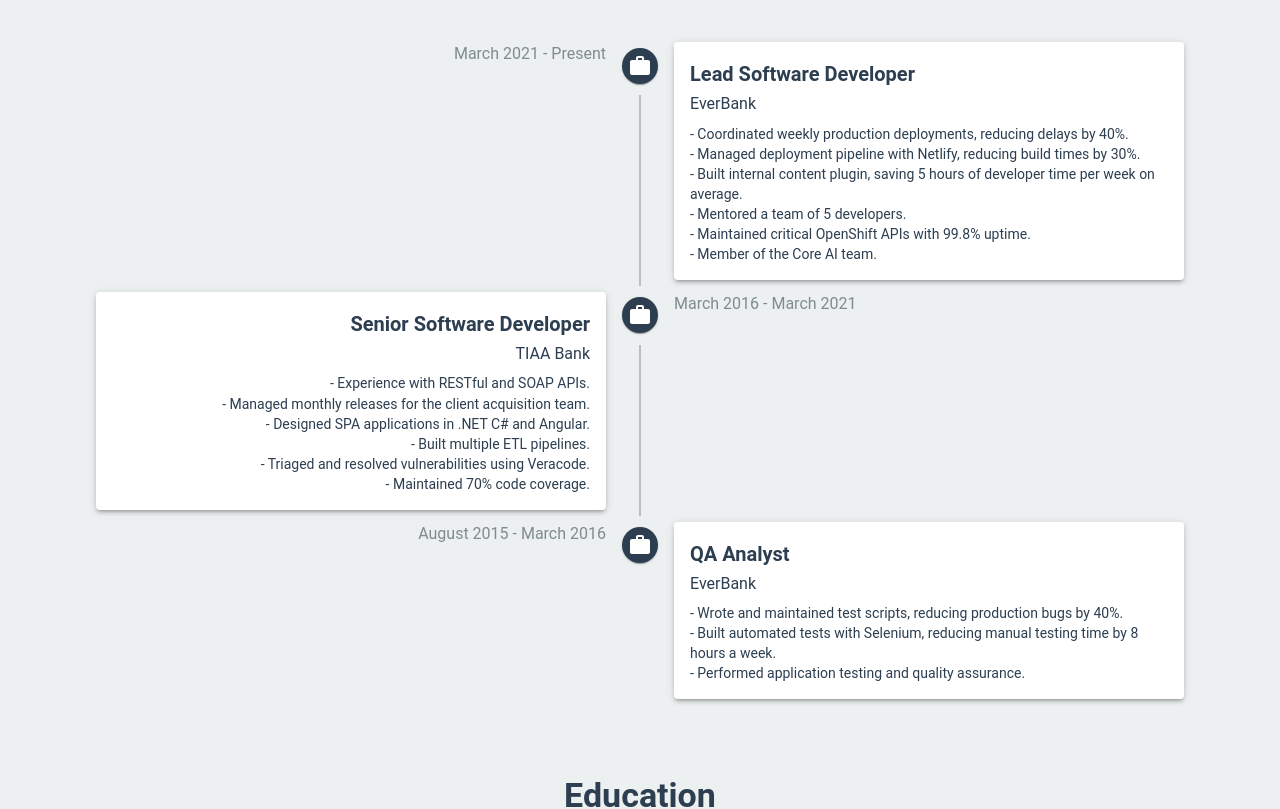
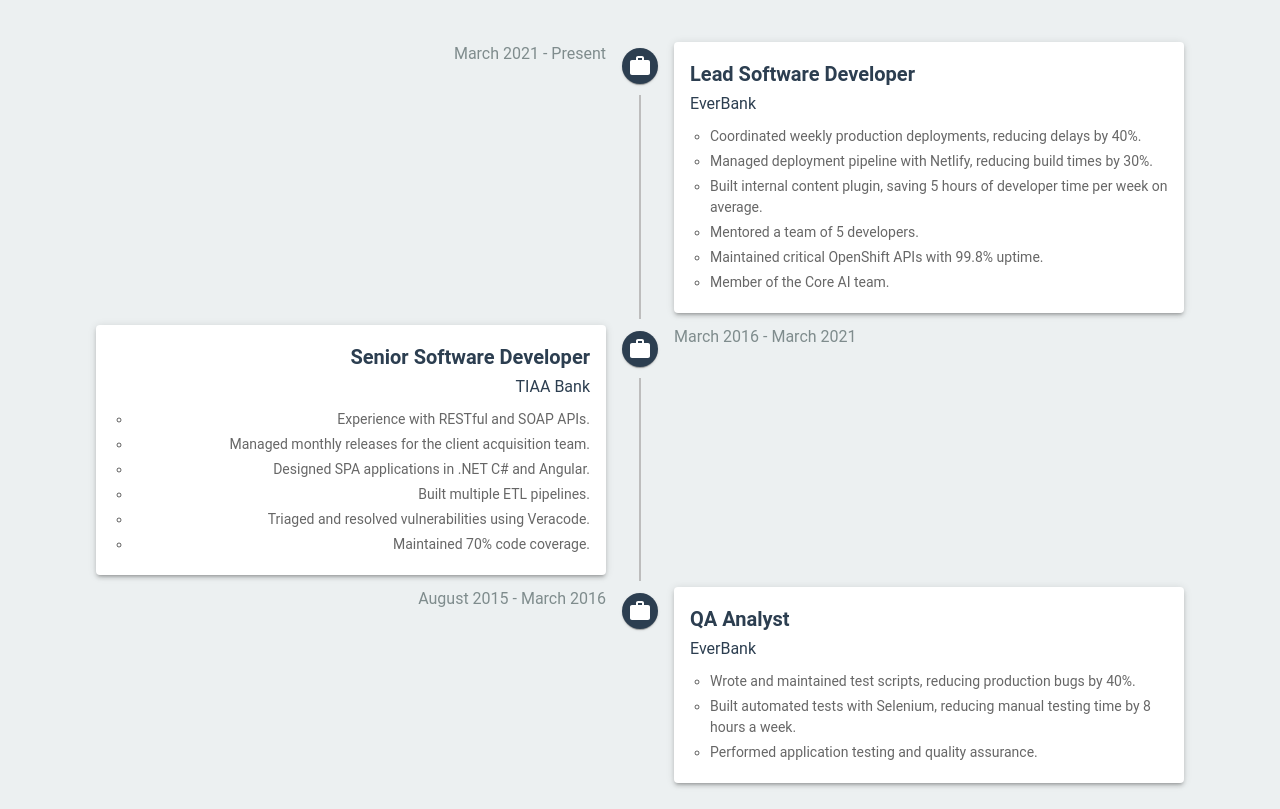
Before and after one commit to Nuvo1993/resume-react, a React (Create React App) app: page / in a window 1280 px wide. Shown: the part 1840-2649 px from the top of the page. Built offline with nearby package versions, Linux system fonts and the light colour scheme.

Commit message:
improved work history section

```diff
--- a/src/components/Resume/Resume.css
+++ b/src/components/Resume/Resume.css
@@ -25,7 +25,22 @@
   border-radius: 4px;
 }
 
+.timeline-list {
+  margin: 8px 0 0 0;
+  padding-left: 20px;
+  font-size: 0.875rem;
+  color: rgba(0, 0, 0, 0.6);
+}
+
+.timeline-list li {
+  margin-bottom: 4px;
+}
+
 @media (max-width: 600px) {
+  .MuiTimelineItem-root::before {
+    display: none;
+  }
+
   .timeline-paper {
     width: 100%;
   }
--- a/src/components/Resume/Resume.js
+++ b/src/components/Resume/Resume.js
@@ -1,3 +1,4 @@
+import { useEffect } from "react";
 import "./Resume.css";
 import AOS from "aos";
 import "aos/dist/aos.css";
@@ -54,7 +55,9 @@ function SkillChips({ icon, title, skills }) {
 }
 
 export default function Resume() {
+  useEffect(() => {
     AOS.init();
+  }, []);
   const frontEndSkills = ["React", "Angular", "Typescript", "Javascript", "RxJS", "HTML", "CSS"];
   const backEndSkills = [
     "Node.js",
@@ -112,9 +115,11 @@ export default function Resume() {
           </Typography>
           <Timeline position={isMobile ? "right" : "alternate"}>
             <TimelineItem>
+              {!isMobile && (
                 <TimelineOppositeContent color="text.secondary">
                   March 2021 - Present
                 </TimelineOppositeContent>
+              )}
               <TimelineSeparator>
                 <TimelineDot color="primary">
                   <WorkIcon />
@@ -125,21 +130,26 @@ export default function Resume() {
                 <Paper elevation={3} className="timeline-paper">
                   <Typography variant="h6">Lead Software Developer</Typography>
                   <Typography variant="subtitle1" gutterBottom>EverBank</Typography>
-                  <Typography variant="body2">
-                    - Coordinated weekly production deployments, reducing delays by 40%.<br />
-                    - Managed deployment pipeline with Netlify, reducing build times by 30%.<br />
-                    - Built internal content plugin, saving 5 hours of developer time per week on average.<br />
-                    - Mentored a team of 5 developers.<br />
-                    - Maintained critical OpenShift APIs with 99.8% uptime.<br />
-                    - Member of the Core AI team.
-                  </Typography>
+                  {isMobile && (
+                    <Typography variant="caption" color="text.secondary">March 2021 - Present</Typography>
+                  )}
+                  <ul className="timeline-list">
+                    <li>Coordinated weekly production deployments, reducing delays by 40%.</li>
+                    <li>Managed deployment pipeline with Netlify, reducing build times by 30%.</li>
+                    <li>Built internal content plugin, saving 5 hours of developer time per week on average.</li>
+                    <li>Mentored a team of 5 developers.</li>
+                    <li>Maintained critical OpenShift APIs with 99.8% uptime.</li>
+                    <li>Member of the Core AI team.</li>
+                  </ul>
                 </Paper>
               </TimelineContent>
             </TimelineItem>
             <TimelineItem>
+              {!isMobile && (
                 <TimelineOppositeContent color="text.secondary">
                   March 2016 - March 2021
                 </TimelineOppositeContent>
+              )}
               <TimelineSeparator>
                 <TimelineDot color="primary">
                   <WorkIcon />
@@ -150,21 +160,26 @@ export default function Resume() {
                 <Paper elevation={3} className="timeline-paper">
                   <Typography variant="h6">Senior Software Developer</Typography>
                   <Typography variant="subtitle1" gutterBottom>TIAA Bank</Typography>
-                  <Typography variant="body2">
-                    - Experience with RESTful and SOAP APIs.<br />
-                    - Managed monthly releases for the client acquisition team.<br />
-                    - Designed SPA applications in .NET C# and Angular.<br />
-                    - Built multiple ETL pipelines.<br />
-                    - Triaged and resolved vulnerabilities using Veracode.<br />
-                    - Maintained 70% code coverage.
-                  </Typography>
+                  {isMobile && (
+                    <Typography variant="caption" color="text.secondary">March 2016 - March 2021</Typography>
+                  )}
+                  <ul className="timeline-list">
+                    <li>Experience with RESTful and SOAP APIs.</li>
+                    <li>Managed monthly releases for the client acquisition team.</li>
+                    <li>Designed SPA applications in .NET C# and Angular.</li>
+                    <li>Built multiple ETL pipelines.</li>
+                    <li>Triaged and resolved vulnerabilities using Veracode.</li>
+                    <li>Maintained 70% code coverage.</li>
+                  </ul>
                 </Paper>
               </TimelineContent>
             </TimelineItem>
             <TimelineItem>
+              {!isMobile && (
                 <TimelineOppositeContent color="text.secondary">
                   August 2015 - March 2016
                 </TimelineOppositeContent>
+              )}
               <TimelineSeparator>
                 <TimelineDot color="primary">
                   <WorkIcon />
@@ -174,11 +189,14 @@ export default function Resume() {
                 <Paper elevation={3} className="timeline-paper">
                   <Typography variant="h6">QA Analyst</Typography>
                   <Typography variant="subtitle1" gutterBottom>EverBank</Typography>
-                  <Typography variant="body2">
-                    - Wrote and maintained test scripts, reducing production bugs by 40%.<br />
-                    - Built automated tests with Selenium, reducing manual testing time by 8 hours a week.<br />
-                    - Performed application testing and quality assurance.
-                  </Typography>
+                  {isMobile && (
+                    <Typography variant="caption" color="text.secondary">August 2015 - March 2016</Typography>
+                  )}
+                  <ul className="timeline-list">
+                    <li>Wrote and maintained test scripts, reducing production bugs by 40%.</li>
+                    <li>Built automated tests with Selenium, reducing manual testing time by 8 hours a week.</li>
+                    <li>Performed application testing and quality assurance.</li>
+                  </ul>
                 </Paper>
               </TimelineContent>
             </TimelineItem>
@@ -191,9 +209,11 @@ export default function Resume() {
           </Typography>
           <Timeline position={isMobile ? "right" : "alternate"}>
             <TimelineItem>
+              {!isMobile && (
                 <TimelineOppositeContent color="text.secondary">
                   2015 - 2018
                 </TimelineOppositeContent>
+              )}
               <TimelineSeparator>
                 <TimelineDot color="secondary">
                   <SchoolIcon />
@@ -204,14 +224,19 @@ export default function Resume() {
                 <Paper elevation={3} className="timeline-paper">
                   <Typography variant="h6">University of North Florida</Typography>
                   <Typography variant="subtitle1">B.S. Information Technology</Typography>
+                  {isMobile && (
+                    <Typography variant="caption" color="text.secondary">2015 - 2018</Typography>
+                  )}
                   <img src={unfLogo} alt="UNF Logo" className="school-logo" />
                 </Paper>
               </TimelineContent>
             </TimelineItem>
             <TimelineItem>
+              {!isMobile && (
                 <TimelineOppositeContent color="text.secondary">
                   2012 - 2014
                 </TimelineOppositeContent>
+              )}
               <TimelineSeparator>
                 <TimelineDot color="secondary">
                   <SchoolIcon />
@@ -221,6 +246,9 @@ export default function Resume() {
                 <Paper elevation={3} className="timeline-paper">
                   <Typography variant="h6">Florida State College of Jacksonville</Typography>
                   <Typography variant="subtitle1">A.A. Degree</Typography>
+                  {isMobile && (
+                    <Typography variant="caption" color="text.secondary">2012 - 2014</Typography>
+                  )}
                   <img src={fscjLogo} alt="FSCJ Logo" className="school-logo" />
                 </Paper>
               </TimelineContent>
```
Lines whose indentation alone changed are shown as unchanged.
